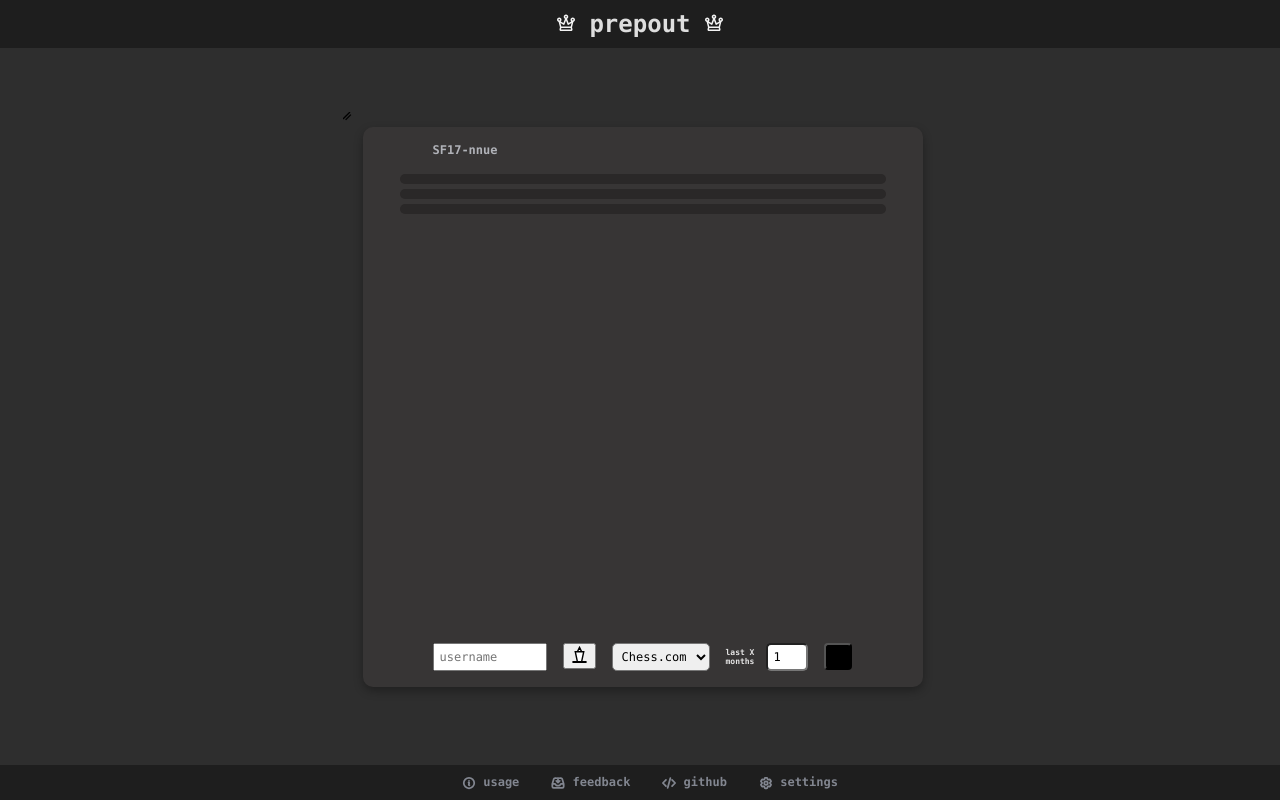
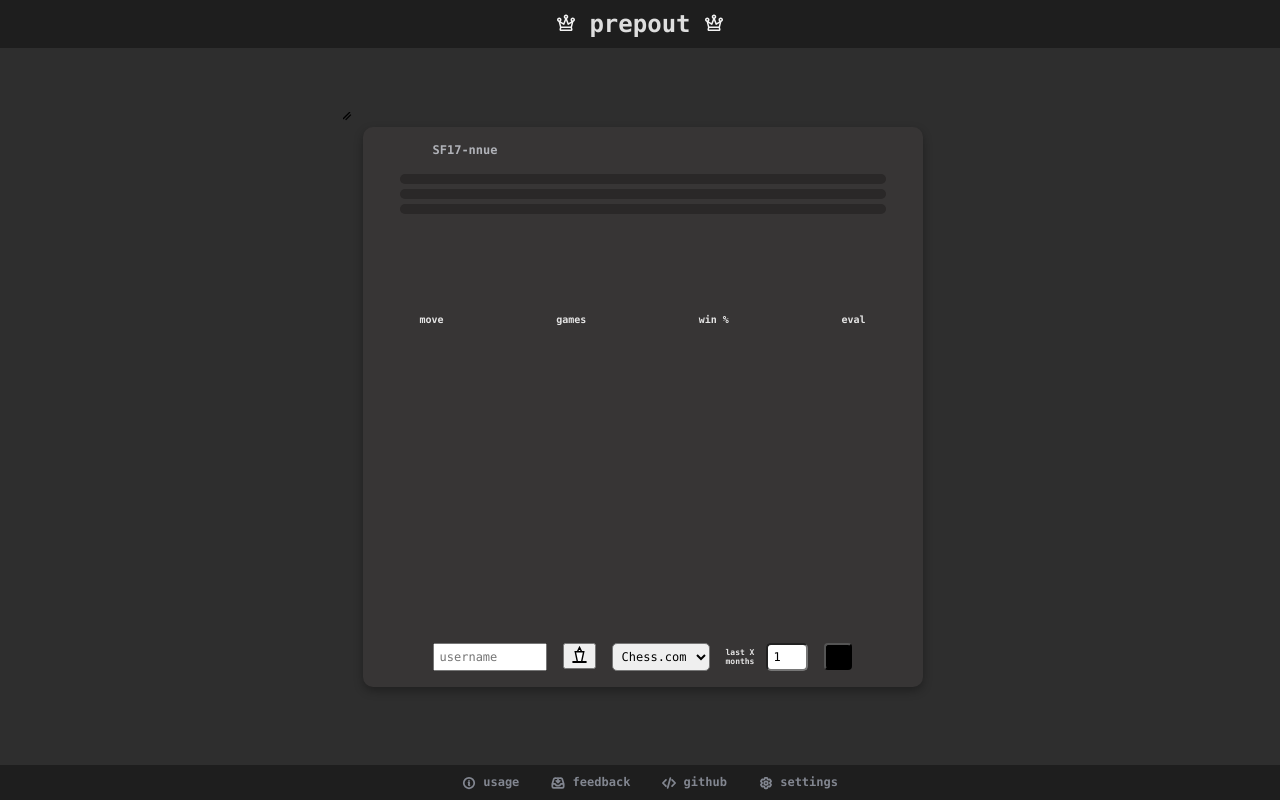
Before and after one commit to jackrankin/prepout, a website built with Vite: page app/index.html in a window 1280 px wide. Built offline with nearby package versions, Linux system fonts and the light colour scheme; some packages are replaced by stand-ins of ours; no server answers; what chessground would draw is missing.

Commit message:
labeling

```diff
--- a/app/index.html
+++ b/app/index.html
@@ -76,6 +76,13 @@
 
         <!-- MOVE EXPLORER -->
         <div id="explorer-container" class="explorer-container">
+          <div
+            style="font-size: 10px; display: flex; flex-direction: row; justify-content: space-between; padding: 15px;">
+            <div>move</div>
+            <div>games</div>
+            <div>win %</div>
+            <div>eval</div>
+          </div>
           <ul id="explorer-move-list" class="explorer-move-list">
           </ul>
         </div>
```
